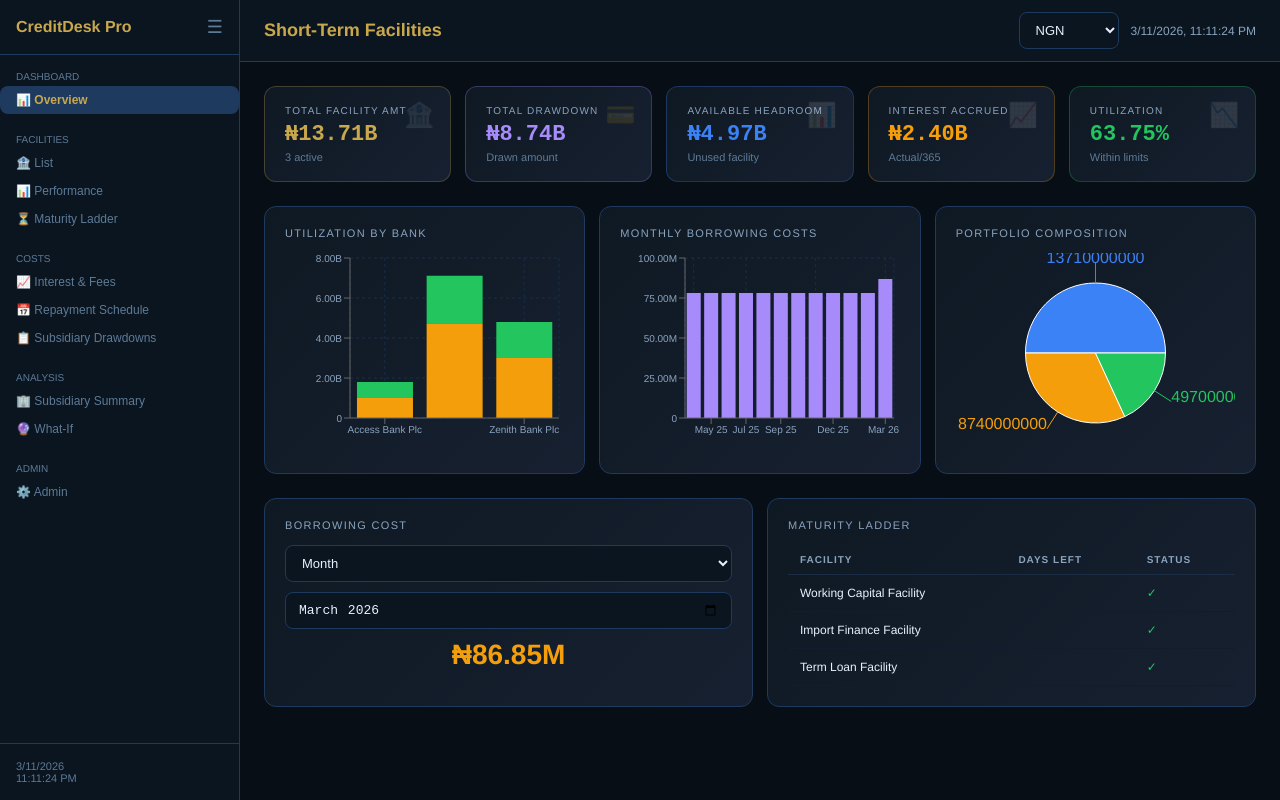
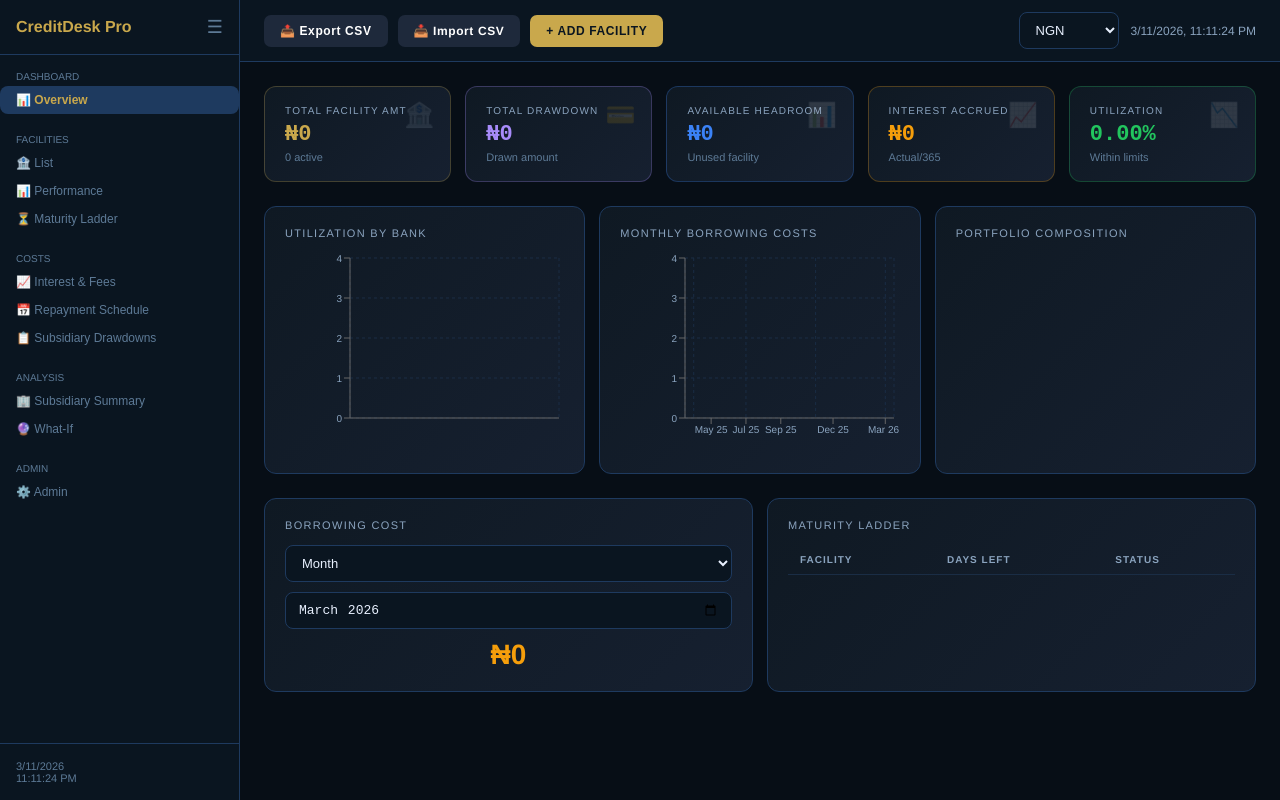
Before and after one commit to pstbukkie-code/finanicial-calql8r-vGem2.0, a React (Vite) app: page / in a window 1280 px wide. Built offline with nearby package versions, Linux system fonts and the light colour scheme.

Commit message:
CSV Update

```diff
--- a/src/App.jsx
+++ b/src/App.jsx
@@ -23,6 +23,7 @@ import {
   calcDrawdownSubsidiaryStats,
   generateInterestSchedule,
   exportToCSV,
+  parseCSV,
 } from './utils';
 import {
   defaultBanks,
@@ -288,6 +289,16 @@ export default function App() {
 
             return [...updatedPrev, newFac];
         });
+    };
+    const handleFileUpload = (e) => {
+        const file = e.target.files[0];
+        if (!file) return;
+        const reader = new FileReader();
+        reader.onload = (evt) => {
+            const imported = parseCSV(evt.target.result);
+            setFacilities(prev => [...prev, ...imported]);
+        };
+        reader.readAsText(file);
     };
     const addRepay = (fid, amt, date, type) => {
       setFacilities(
@@ -569,53 +580,21 @@ export default function App() {
             justifyContent: 'space-between',
           }}
         >
-          {' '}
-          <div style={{ display: 'flex', alignItems: 'center', gap: 16 }}>
-            {' '}
-            <span
-              style={{ fontSize: 18, fontWeight: 'bold', color: '#c9a84c' }}
-            >
-              Short-Term Facilities{' '}
-            </span>{' '}
-            {activeTab === 'facilities' && (
-              <>
-                {' '}
-                <button
-  onClick={() => exportToCSV(facilities)}
-  style={{ ...mkbtn("#1e3a5f", "#8aa3be"), marginRight: 8 }}
->
-  📥 EXPORT CSV
-</button>
-                <button
-                  onClick={() => setModal({ type: 'addFac' })}
-                  style={mkbtn(
-                    'linear-gradient(135deg,#c9a84c,#e8c96a)',
-                    '#0a1520'
-                  )}
-                >
-                  + ADD FACILITY{' '}
-                </button>{' '}
-                <label
-                  style={{
-                    ...mkbtn('#1e3a5f', '#c9a84c', 'sm'),
-                    display: 'inline-block',
-                    cursor: 'pointer',
-                  }}
-                >
-                  📥 Import CSV{' '}
-                  <input
-                    type="file"
-                    accept=".csv"
-                    style={{ display: 'none' }}
-                    onChange={(e) => {
-                      const file = e.target.files[0];
-                      if (file) setModal({ type: 'importCSV', file });
-                    }}
-                  />{' '}
-                </label>{' '}
-              </>
-            )}{' '}
-          </div>{' '}
+          <div style={{ display: 'flex', gap: 10 }}>
+                      <button onClick={() => exportToCSV(facilities)} style={mkbtn('#1e293b')}>
+                          📤 Export CSV
+                      </button>
+                      <label style={{ ...mkbtn('#1e293b'), cursor: 'pointer' }}>
+                          📥 Import CSV
+                          <input type="file" accept=".csv" onChange={handleFileUpload} style={{ display: 'none' }} onChange={handleFileUpload} />
+                      </label>
+                      <button
+                          onClick={() => setModal({ type: 'addFac' })}
+                          style={mkbtn('#c9a84c', '#0a1520')}
+                      >
+                          + ADD FACILITY
+                      </button>
+                  </div>
           <div style={{ display: 'flex', alignItems: 'center', gap: 12 }}>
             {' '}
             <select
--- a/src/data.js
+++ b/src/data.js
@@ -28,154 +28,4 @@ export const initialCurrencies = [
 ];
 
 export const initialFacilities = [
-  {
-    id: "F001",
-    bank: "Access Bank Plc",
-    facilityName: "Working Capital Facility",
-    ccy: "NGN",
-    limitF: 2000000000,
-    facilityAmount: 1800000000,
-    startDate: "2024-01-15",
-    maturity: "2025-02-01",
-    tenureValue: 12,
-    tenureUnit: "Months",
-    tenure2Value: 0,
-    tenure2Unit: "Months",
-    intPayCycle: "Monthly",
-    repCycle: "Bullet",
-    maxCycleValue: 24,
-    maxCycleUnit: "Months",
-    boardRate: 19.0,
-    mgmtFee: 1.0,
-    commitFee: 0.5,
-    defaultInt: 24.0,
-    moratoriumValue: 3,
-    moratoriumUnit: "Months",
-    collateral: "Corporate Guarantee",
-    remarks: "Renewable annually",
-    facilityClass: "Term Loan",
-    offeredRate: 21.0,
-    negFixedRate: 18.5,
-    confirmed: "Yes",
-    confirmDate: "2024-02-01",
-    status: "Active",
-    interestRateType: "Fixed",
-    pricingFormula: "Benchmark + 3%",
-    interestBasis: "Daily/Simple",
-    drawdowns: [
-      {
-        id: "D001",
-        date: "2024-03-01",
-        amount: 1000000000,
-        purpose: "Working Capital",
-        repaid: 0,
-        subsidiary: "Corporate Office",
-        interestRateOverride: null,
-        marginApplied: false,
-        marginRate: 0,
-        subFacility: "primary",
-        subsidiaryRepaid: 0,
-      },
-    ],
-  },
-  {
-    id: "F002",
-    bank: "First Bank of Nigeria",
-    facilityName: "Import Finance Facility",
-    ccy: "USD",
-    limitF: 5000000,
-    facilityAmount: 4500000,
-    startDate: "2024-03-10",
-    maturity: "2024-09-15",
-    tenureValue: 6,
-    tenureUnit: "Months",
-    tenure2Value: 0,
-    tenure2Unit: "Months",
-    intPayCycle: "Quarterly",
-    repCycle: "Bullet",
-    maxCycleValue: 12,
-    maxCycleUnit: "Months",
-    boardRate: 8.0,
-    mgmtFee: 0.5,
-    commitFee: 0.35,
-    defaultInt: 15.0,
-    moratoriumValue: 0,
-    moratoriumUnit: "None",
-    collateral: "Fixed Charge over Assets",
-    remarks: "Linked to LC issuance",
-    facilityClass: "Trade Finance",
-    offeredRate: 9.0,
-    negFixedRate: 7.5,
-    confirmed: "Yes",
-    confirmDate: "2024-03-15",
-    status: "Active",
-    interestRateType: "Fixed",
-    pricingFormula: "Benchmark + 2%",
-    interestBasis: "Daily/Simple",
-    drawdowns: [
-      {
-        id: "D002",
-        date: "2024-04-01",
-        amount: 3000000,
-        purpose: "Import Finance",
-        repaid: 0,
-        subsidiary: "Supply Chain",
-        interestRateOverride: null,
-        marginApplied: false,
-        marginRate: 0,
-        subFacility: "primary",
-        subsidiaryRepaid: 0,
-      },
-    ],
-  },
-  {
-    id: "F003",
-    bank: "Zenith Bank Plc",
-    facilityName: "Term Loan Facility",
-    ccy: "NGN",
-    limitF: 5000000000,
-    facilityAmount: 4800000000,
-    startDate: "2023-10-15",
-    maturity: "2025-05-01",
-    tenureValue: 18,
-    tenureUnit: "Months",
-    tenure2Value: 0,
-    tenure2Unit: "Months",
-    intPayCycle: "Monthly",
-    repCycle: "Quarterly",
-    maxCycleValue: 36,
-    maxCycleUnit: "Months",
-    boardRate: 19.5,
-    mgmtFee: 1.5,
-    commitFee: 0.75,
-    defaultInt: 26.0,
-    moratoriumValue: 6,
-    moratoriumUnit: "Months",
-    collateral: "Debenture + Equity Pledge",
-    remarks: "Board resolution required",
-    facilityClass: "Term Loan",
-    offeredRate: 22.0,
-    negFixedRate: 19.0,
-    confirmed: "Yes",
-    confirmDate: "2023-11-01",
-    status: "Active",
-    interestRateType: "Fixed",
-    pricingFormula: "Benchmark + 4%",
-    interestBasis: "Daily/Simple",
-    drawdowns: [
-      {
-        id: "D003",
-        date: "2024-01-01",
-        amount: 3000000000,
-        purpose: "Capital Expansion",
-        repaid: 500000000,
-        subsidiary: "Operations",
-        interestRateOverride: null,
-        marginApplied: false,
-        marginRate: 0,
-        subFacility: "primary",
-        subsidiaryRepaid: 0,
-      },
-    ],
-  },
 ];
--- a/src/pages.jsx
+++ b/src/pages.jsx
@@ -44,10 +44,11 @@ export function InterestFeesPage({ facilities, currencies, displayCcy }) {
     });
   });
 
-  const totalInterest = rows.reduce((s, r) => s + r.interest, 0);
-  const totalMgmt = rows.reduce((s, r) => s + r.mgmtFee, 0);
-  const totalCommit = rows.reduce((s, r) => s + r.commitFee, 0);
-  const grandTotal = totalInterest + totalMgmt + totalCommit;
+    // Fix: Add (parseFloat(...) || 0) to every calculation
+    const totalInterest = rows.reduce((s, r) => s + (parseFloat(r.interest) || 0), 0);
+    const totalMgmt = rows.reduce((s, r) => s + (parseFloat(r.mgmtFee) || 0), 0);
+    const totalCommit = rows.reduce((s, r) => s + (parseFloat(r.commitFee) || 0), 0);
+    const grandTotal = totalInterest + totalMgmt + totalCommit;
 
   return (
     <div style={S.card}>
@@ -55,7 +56,6 @@ export function InterestFeesPage({ facilities, currencies, displayCcy }) {
       <div
         style={{ display: 'flex', gap: 12, marginBottom: 16, flexWrap: 'wrap' }}
       >
-        {' '}
         <select
           value={filterBank}
           onChange={(e) => {
--- a/src/utils.js
+++ b/src/utils.js
@@ -1,10 +1,12 @@
 // src/utils.js
 
 export const fmtN = (n, ccy = "") => {
-  if (Math.abs(n) >= 1e9) return `${ccy}${(n / 1e9).toFixed(2)}B`;
-  if (Math.abs(n) >= 1e6) return `${ccy}${(n / 1e6).toFixed(2)}M`;
-  if (Math.abs(n) >= 1e3) return `${ccy}${(n / 1e3).toFixed(1)}K`;
-  return `${ccy}${n.toLocaleString("en-US", { maximumFractionDigits: 0 })}`;
+    // Fix: If n is undefined or null, default to 0 to prevent toLocaleString crash
+    const num = n || 0;
+    if (Math.abs(num) >= 1e9) return `${ccy}${(num / 1e9).toFixed(2)}B`;
+    if (Math.abs(num) >= 1e6) return `${ccy}${(num / 1e6).toFixed(2)}M`;
+    if (Math.abs(num) >= 1e3) return `${ccy}${(num / 1e3).toFixed(1)}K`;
+    return `${ccy}${num.toLocaleString("en-US", { maximumFractionDigits: 0 })}`;
 };
 
 export const fmtFull = (n, ccy = "") =>
@@ -208,35 +210,53 @@ export function generateInterestSchedule(facility, today = new Date()) {
   }
   return schedule;
 }
+// src/utils.js
+
 export function exportToCSV(facilities) {
-  // 1. Define headers
-  const headers = ["Facility Name", "Bank", "Currency", "Limit", "Outstanding", "Status", "Maturity"];
+    // Define all keys used in your Facility Wizard
+    const headers = [
+        "facilityName", "bank", "facilityClass", "ccy", "facilityAmount",
+        "facilityAmount2", "boardRate", "boardRate2", "mgmtFee", "commitFee",
+        "intPayCycle", "repCycle", "status", "startDate", "maturity"
+    ];
 
-  // 2. Map data to rows
-  const rows = facilities.map(f => {
-    // Note: FX rates here are simplified for export purposes
-    const stats = calcStats(f, [{ code: "NGN", rate: 1 }, { code: "USD", rate: 1580 }]);
-    return [
-      f.facilityName,
-      f.bank,
-      f.ccy,
-      f.limitF,
-      stats.outstanding,
-      f.status,
-      f.maturity
-    ];
-  });
-
-  // 3. Combine into a string
+    // Create rows by mapping headers to facility object values
+    const rows = facilities.map(f => headers.map(h => f[h] || ""));
     const csvContent = [headers, ...rows].map(e => e.join(",")).join("\n");
 
-  // 4. Create a hidden link and "click" it to download
     const blob = new Blob([csvContent], { type: 'text/csv;charset=utf-8;' });
     const url = URL.createObjectURL(blob);
     const link = document.createElement("a");
     link.setAttribute("href", url);
-  link.setAttribute("download", `Debt_Portfolio_${new Date().toISOString().split('T')[0]}.csv`);
+    link.setAttribute("download", `Debt_Portfolio_Full_Export.csv`);
     document.body.appendChild(link);
     link.click();
     document.body.removeChild(link);
 }
+
+export function parseCSV(text) {
+    const lines = text.split("\n").filter(l => l.trim() !== "");
+    if (lines.length < 2) return [];
+
+    const headers = lines[0].split(",");
+
+    return lines.slice(1).map(line => {
+        const values = line.split(",");
+        const obj = {
+            id: 'F' + Date.now() + Math.random().toString(36).substr(2, 5),
+            drawdowns: [],
+            repayments: []
+        };
+
+        headers.forEach((header, i) => {
+            let val = values[i]?.trim();
+            // Convert numbers, but leave dates as strings
+            if (!isNaN(val) && val !== "" && !header.toLowerCase().includes("date") && header !== "maturity") {
+                obj[header] = parseFloat(val);
+            } else {
+                obj[header] = val;
+            }
+        });
+        return obj;
+    });
+}
```
Lines whose indentation alone changed are shown as unchanged.
